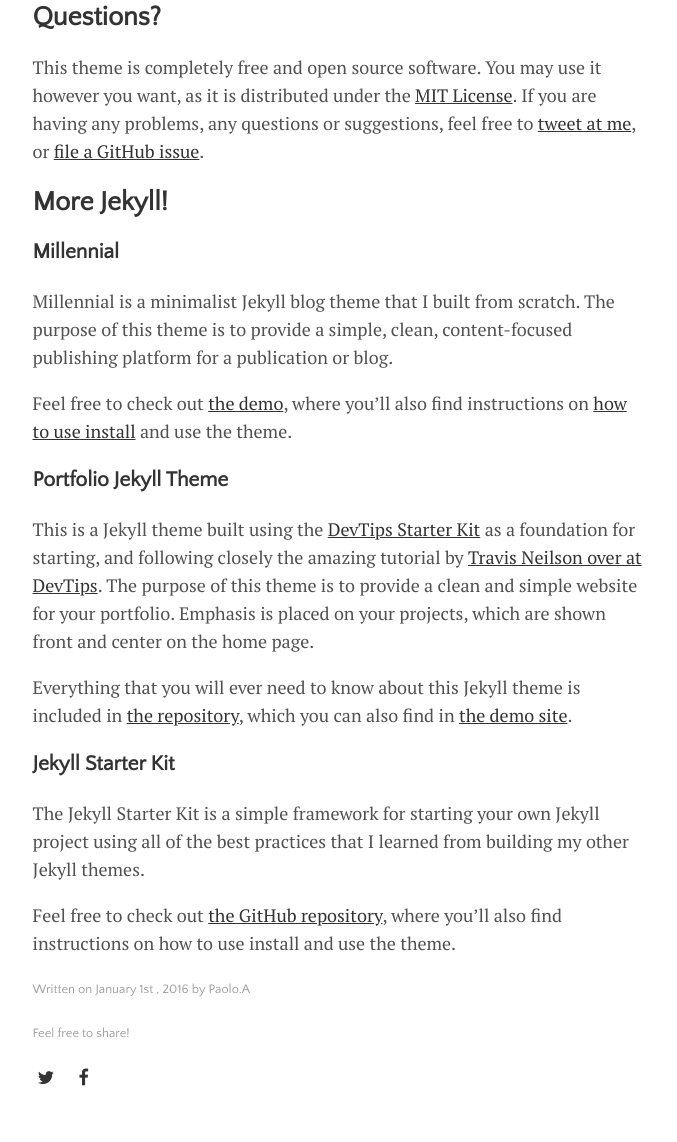
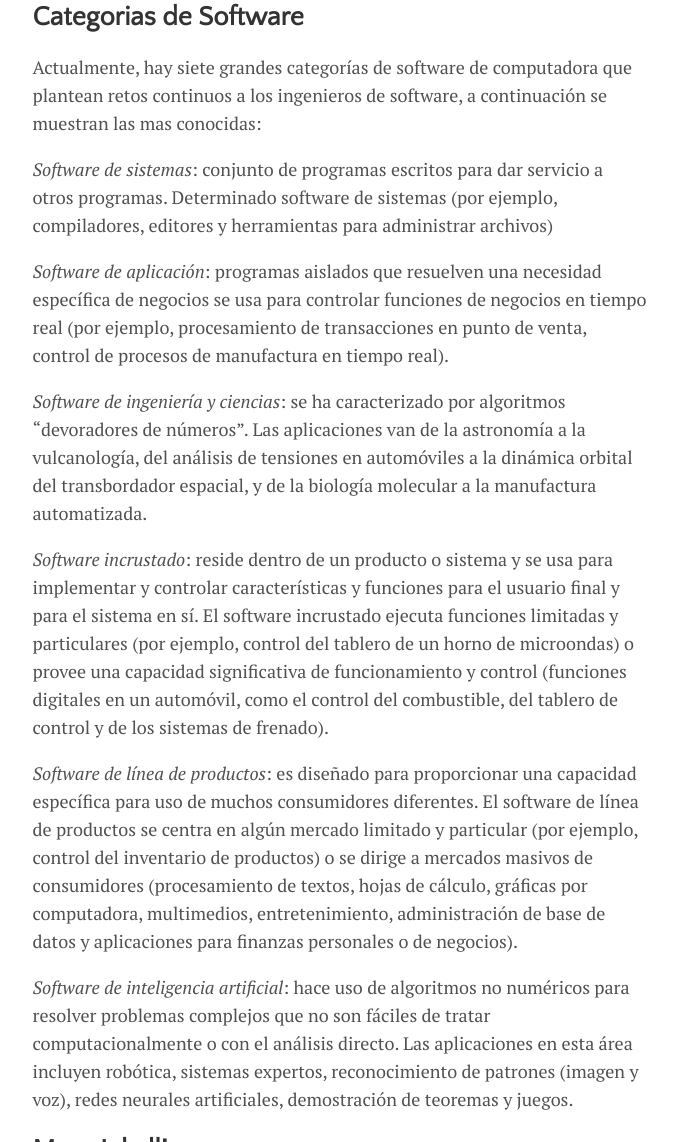
Before and after one commit to Paolo19010/Miblog, a Jekyll site: the page built from _posts/2016-01-01-welcome-to-lagrange.md, in a window 1280 px wide and 1400 px high, scrolled down 1688 px. Shown: the part 258-1400 px from the top of the window, without its empty margins (300-977 px from the left). Built offline with Jekyll 4.4.1, drawn with Linux system fonts in a browser that asks for light colours.

Commit message:
modi6
modi6

```diff
--- a/_posts/2016-01-01-welcome-to-lagrange.md
+++ b/_posts/2016-01-01-welcome-to-lagrange.md
@@ -33,9 +33,21 @@
 
 
 
-## Questions?
+## Categorias de Software
 
-This theme is completely free and open source software. You may use it however you want, as it is distributed under the [MIT License](http://choosealicense.com/licenses/mit/). If you are having any problems, any questions or suggestions, feel free to [tweet at me](https://twitter.com/intent/tweet?text=My%question%about%Lagrange%is:%&amp;via=paululele), or [file a GitHub issue](https://github.com/lenpaul/lagrange/issues/new).
+Actualmente, hay siete grandes categorías de software de computadora que plantean retos continuos a los ingenieros de software, a continuación se muestran las mas conocidas:
+
+*Software de sistemas*: conjunto de programas escritos para dar servicio a otros programas. Determinado software de sistemas (por ejemplo, compiladores, editores y herramientas para administrar archivos)
+
+*Software de aplicación*: programas aislados que resuelven una necesidad específica de negocios se usa para controlar funciones de negocios en tiempo real (por ejemplo, procesamiento de transacciones en punto de venta, control de procesos de manufactura en tiempo real).
+
+*Software de ingeniería y ciencias*: se ha caracterizado por algoritmos “devoradores de números”. Las aplicaciones van de la astronomía a la vulcanología, del análisis de tensiones en automóviles a la dinámica orbital del transbordador espacial, y de la biología molecular a la manufactura automatizada.
+
+*Software incrustado*: reside dentro de un producto o sistema y se usa para implementar y controlar características y funciones para el usuario final y para el sistema en sí. El software incrustado ejecuta funciones limitadas y particulares (por ejemplo, control del tablero de un horno de microondas) o provee una capacidad significativa de funcionamiento y control (funciones digitales en un automóvil, como el control del combustible, del tablero de control y de los sistemas de frenado).
+
+*Software de línea de productos*: es diseñado para proporcionar una capacidad específica para uso de muchos consumidores diferentes. El software de línea de productos se centra en algún mercado limitado y particular (por ejemplo, control del inventario de productos) o se dirige a mercados masivos de consumidores (procesamiento de textos, hojas de cálculo, gráficas por computadora, multimedios, entretenimiento, administración de base de datos y aplicaciones para finanzas personales o de negocios).
+
+*Software de inteligencia artificial*: hace uso de algoritmos no numéricos para resolver problemas complejos que no son fáciles de tratar computacionalmente o con el análisis directo. Las aplicaciones en esta área incluyen robótica, sistemas expertos, reconocimiento de patrones (imagen y voz), redes neurales artificiales, demostración de teoremas y juegos.
 
 ## More Jekyll!
 
```
